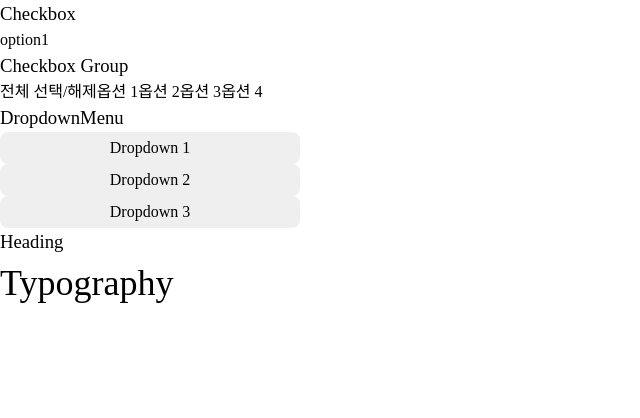
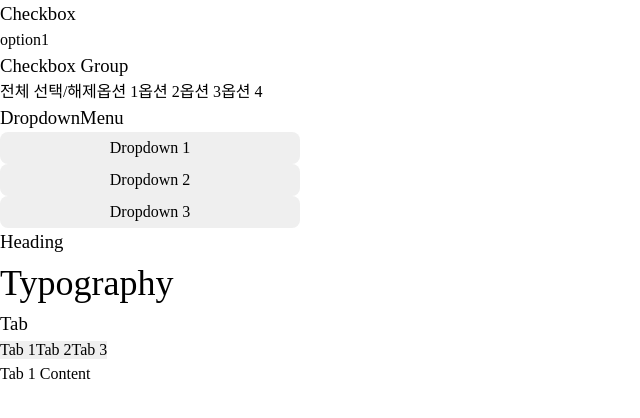
Before and after one commit to hyeonjeong-yu/atomic, a React (Create React App) app: page / in a window 1280 px wide. Shown: the top 418 px of the page, without its empty margins (0-640 px from the left). Built offline with nearby package versions, Linux system fonts and the light colour scheme.

Commit message:
tab component add

```diff
--- a/src/App.js
+++ b/src/App.js
@@ -1,6 +1,7 @@
 import Checkbox from "./components/Atoms/Checkbox/Checkbox";
 import Typography from "./components/Atoms/Typography/Typography";
 import CheckboxGroup from "./components/Molecules/CheckboxGroup/CheckboxGroup";
+import Tab from "./components/Molecules/Tab/Tab";
 import DropdownMenu from "./components/Organism/DropdownMenu/DropdownMenu";
 
 function App() {
@@ -16,6 +17,12 @@ function App() {
     const statusChange = (checkedItems) => {
         console.log('checkbox status change: ', checkedItems);
     }
+
+    const tabs = [
+        { label: 'Tab 1', content: <div>Tab 1 Content</div> },
+        { label: 'Tab 2', content: <div>Tab 2 Content</div> },
+        { label: 'Tab 3', content: <div>Tab 3 Content</div> },
+    ]
 
     return (
         <div className="App">
@@ -33,6 +40,9 @@ function App() {
 
             <h3>Heading</h3>
             <Typography variant='headline2'/>
+
+            <h3>Tab</h3>
+            <Tab tabs={tabs} />
         </div>
     );
 }
--- /dev/null
+++ b/src/components/Molecules/Tab/Tab.jsx
@@ -0,0 +1,32 @@
+import React, { useState } from 'react'
+import PropTypes from 'prop-types'
+import styles from './Tab.module.scss'
+
+const Tab = ({tabs}) => {
+
+    const [activeTab, setActiveTab] = useState(0);
+    const handleTabClick = (index) => {
+        setActiveTab(index);
+    }
+
+    return (
+        <div>
+            {
+                tabs.map((tab, index) => (
+                    <button
+                        key={index}
+                        className={`${index === activeTab ? styles.active : ''}`}
+                        onClick={() => handleTabClick(index)}
+                    >
+                        {tab.label}
+                    </button>
+                ))
+            }
+            <div>
+                { tabs[activeTab].content }
+            </div>
+        </div>
+    )
+}
+
+export default Tab
--- /dev/null
+++ b/src/components/Molecules/Tab/Tab.module.scss
@@ -0,0 +1,5 @@
+.Tab{
+    &.active{
+
+    }
+}
```
